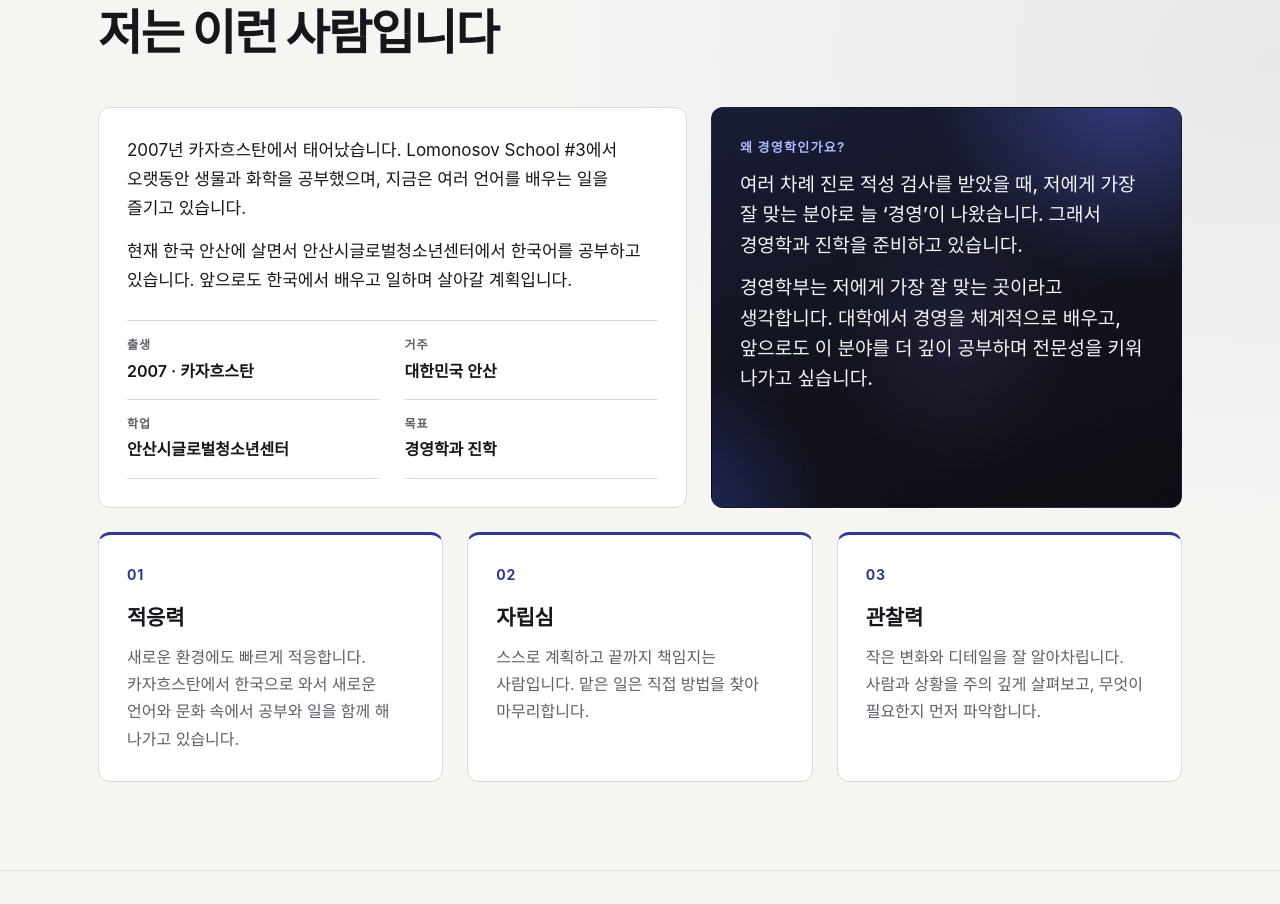
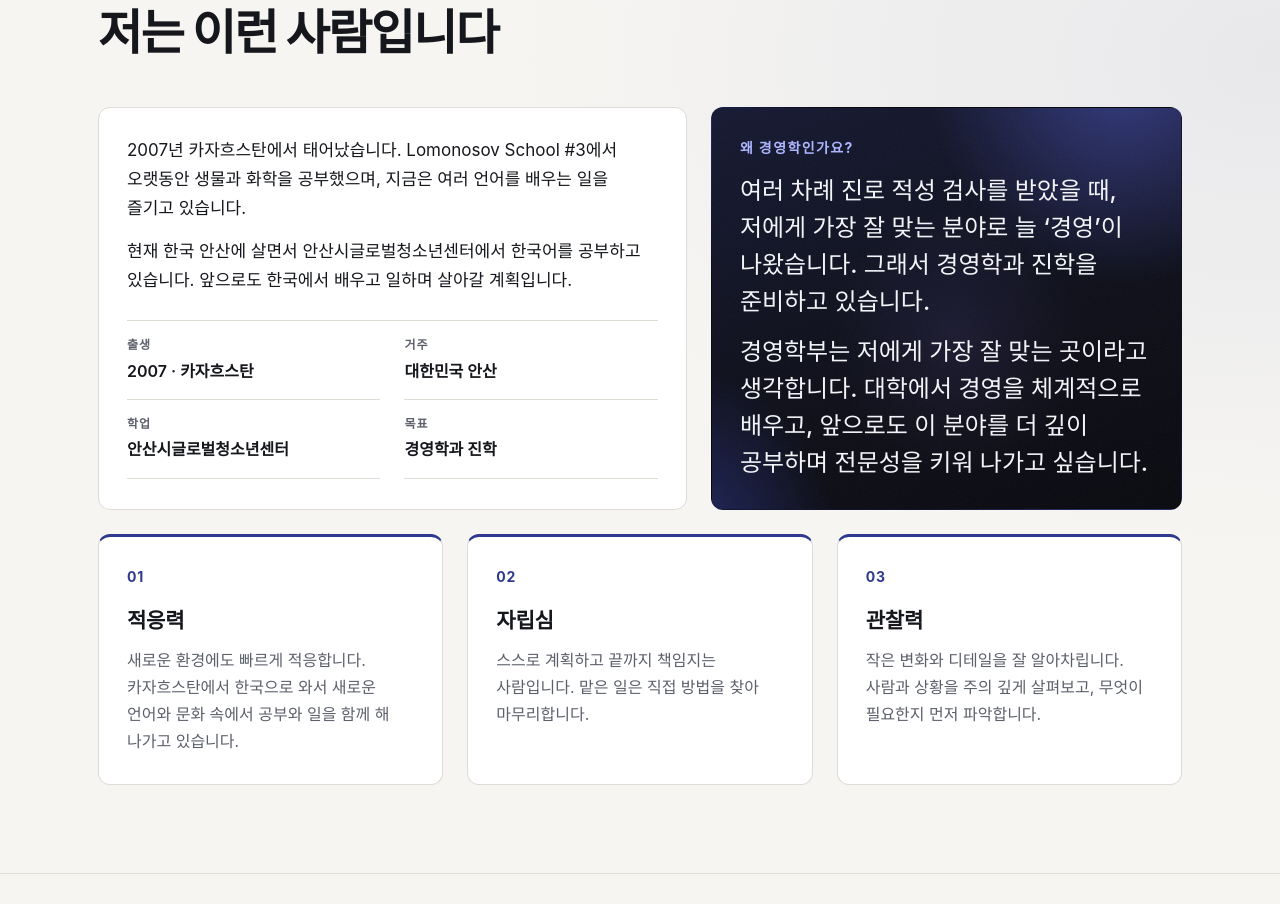
Before and after one commit to knstysp2257-ui/portfolio1, a plain HTML site: page index.html in a window 1280 px wide. Shown: the part 1052-1956 px from the top of the page. Drawn offline with Linux system fonts and the light colour scheme; animation ran at ten frames a second; a web font is replaced by a local one.

Commit message:
Larger 'Why business' text in Korean and English
Co-Authored-By: Claude Opus 5.5 <noreply@anthropic.com>

```diff
--- a/css/style.css
+++ b/css/style.css
@@ -416,6 +416,9 @@ body {
 .why, .contact { position: relative; isolation: isolate; overflow: hidden; background: var(--deep); border-color: transparent; color: #f3f4f8; }
 .why::before, .contact::before { content: ""; position: absolute; inset: 0; z-index: -1; background-image: var(--grain); opacity: .07; pointer-events: none; }
 .why h3 { color: #aeb6ff; }
+/* Korean and English texts are shorter — larger type fills the card */
+:lang(ko) .why p, :lang(en) .why p { font-size: clamp(19px, 2.4vw, 24px); line-height: 1.55; }
+:lang(ko) .why h3, :lang(en) .why h3 { font-size: 14px; }
 .contact .title { color: #fff; font-size: clamp(30px, 4.6vw, 52px); }
 .contact .sub, .contact .loc { color: rgba(243, 244, 248, .68); }
 .contact .btn.mail { background: #fff; color: #0b0c14; }
```
